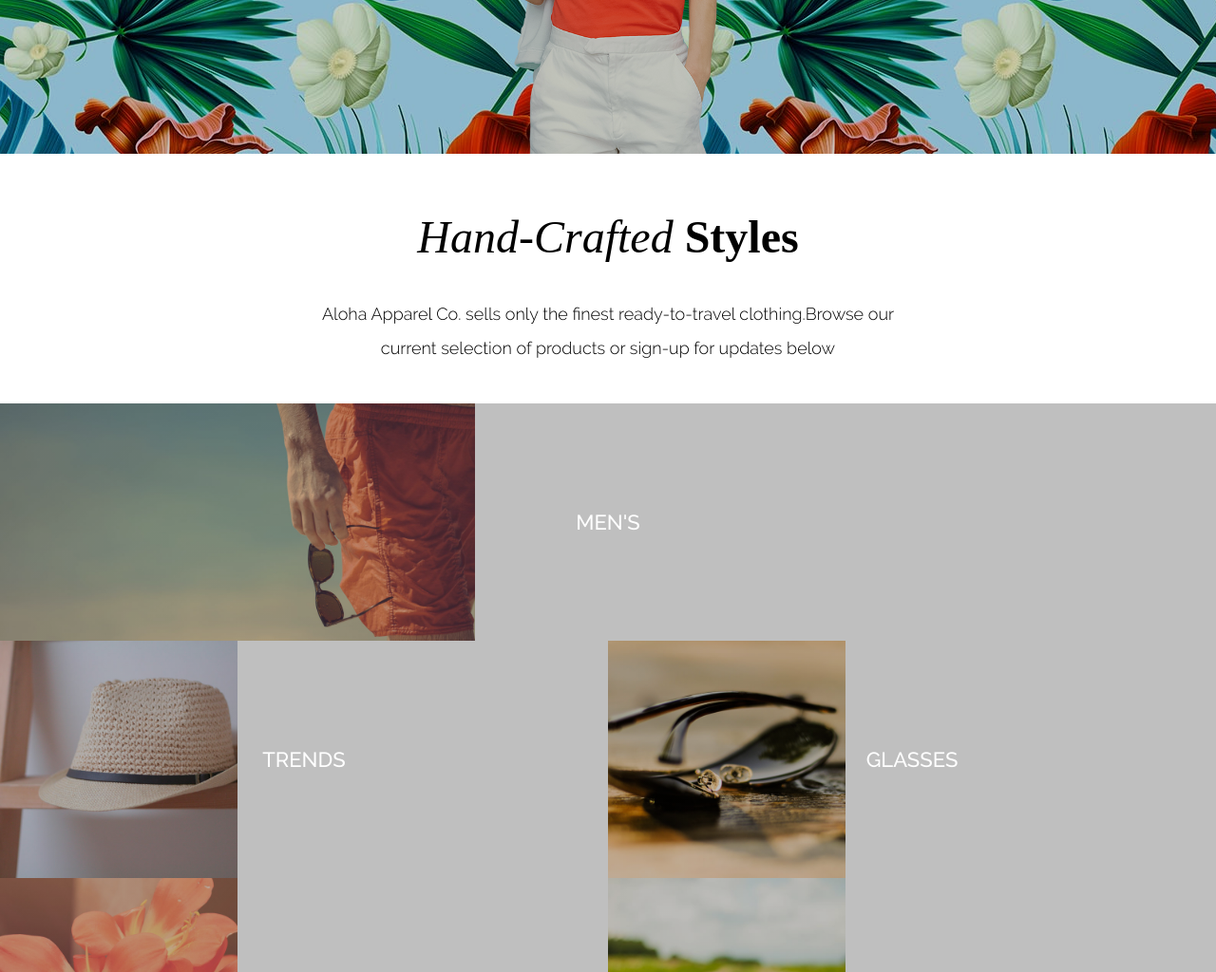
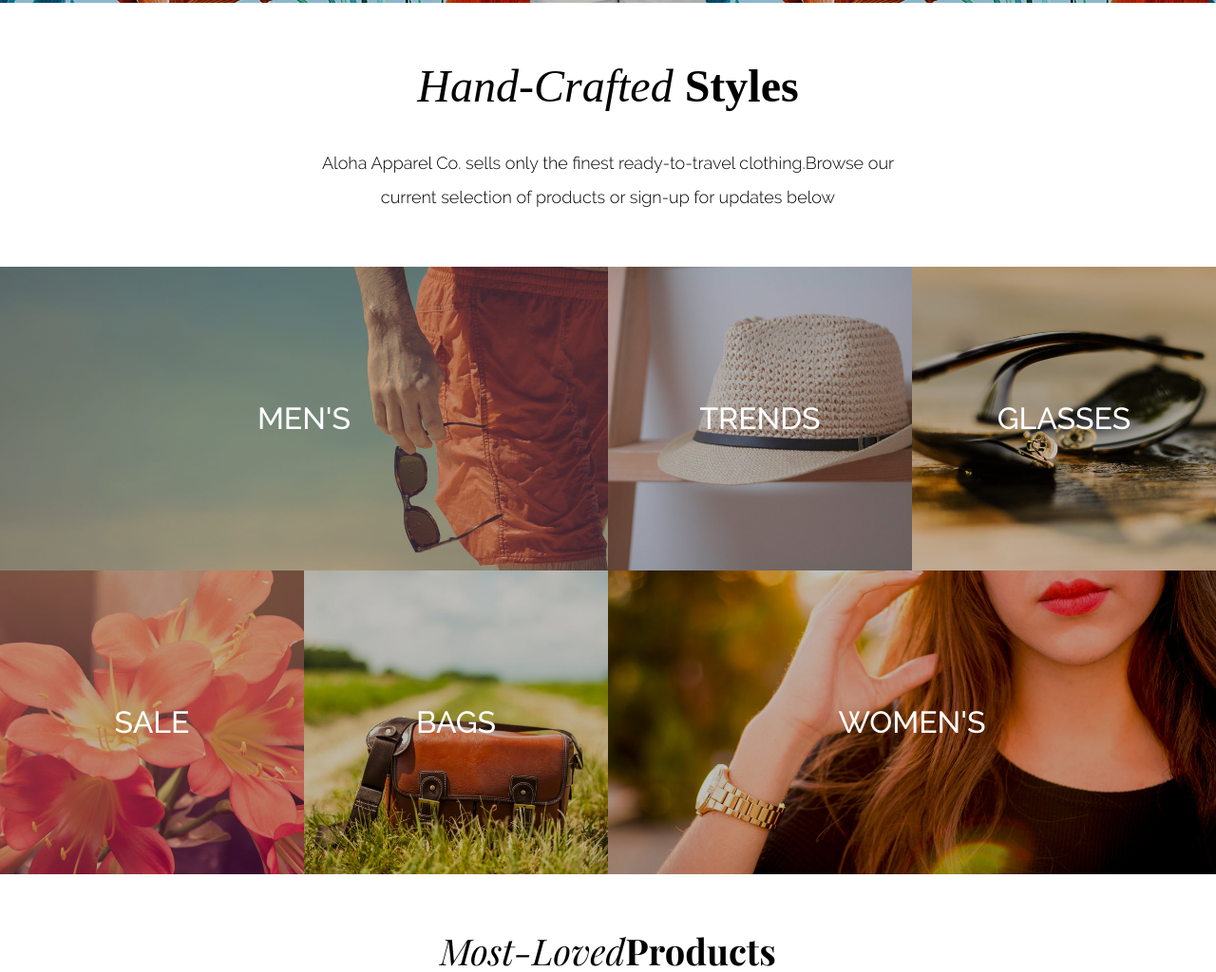
Before and after one commit to percevil/aloha-commit, a plain HTML site: page index.html in a window 1280 px wide. Shown: the part 593-1617 px from the top of the page at 95% size. Drawn offline with nearby package versions, Linux system fonts and the light colour scheme; files whose address does not match are found by name.

Commit message:
more tweeks

```diff
--- a/css/style.css
+++ b/css/style.css
@@ -25,7 +25,6 @@ html {
 
 .container-small {
   max-width: 740px;
-  height: 263px;
   padding: 64px 0px 64px 0px;
   margin: 0 auto;
   text-align: center;
@@ -35,16 +34,16 @@ html {
   display: flex;
   height: 12vh;
   align-items: center;
-  width: 100%;
-  justify-content: space-around;
-  margin-bottom: 40px;
-  border-bottom: 1px dotted gray;
+  width: 92%;
+  justify-content: space-between;
+  /* margin-bottom: 40px;
+  border-bottom: 1px dotted gray; */
 }
 
 .logo {
-  width: 137px;
-  height: 44px;
-  margin-left: 35px;
+  width: 237px;
+  height: 68px;
+  /* margin-left: 35px; */
 }
 
 .cart-wrapper {
@@ -56,10 +55,10 @@ html {
 
 .links-container {
   font-size: 0.9rem;
-  margin-bottom: 100px;
 }
 .links-nav {
   display: flex;
+  margin-right: 114px;
 }
 
 .links-container a {
@@ -72,7 +71,7 @@ html {
   background: url(../images/banner-girl.png), url(../images/flower-bkgd.jpg);
   background-repeat: no-repeat, repeat-x;
   background-position: top center;
-  background-size: 240px 615px, 60%;
+  background-size: 240px 615px, auto;
   height: 500px;
   color: white;
 }
@@ -142,7 +141,7 @@ html {
 
 .featured a {
   font-family: "Raleway";
-  font-size: rem;
+  font-size: 2rem;
   text-decoration: none;
   color: white;
 }
@@ -516,15 +515,16 @@ html {
   color: #969696;
 }
 
-@media screen and (min-width: 600px) {
+@media screen and (max-width: 600px) {
   .main-header {
     height: auto;
+
     /* position: relative;
     right: 90px;
     padding: 0px 0px 25px 20px;
     border: dotted;
     border-width: 0px 0px 1px 0px;
-    display: flex; */
+    display: flex;  */
   }
 
   .links-container a {
@@ -585,33 +585,33 @@ html {
   }
 
   .mens {
-    flex-basis: 100%;
+    flex-basis: 50%;
     height: 250px;
   }
 
   .trends {
-    flex-basis: 50%;
+    flex-basis: 25%;
     height: 250px;
   }
 
   .glasses {
-    flex-basis: 50%;
+    flex-basis: 25%;
     height: 250px;
   }
 
   .sale {
-    flex-basis: 50%;
+    flex-basis: 25%;
     height: 250px;
   }
 
   .bags {
-    flex-basis: 50%;
+    flex-basis: 25%;
     height: 250px;
   }
 
   .womens {
+    flex-basis: 50%;
     height: 250px;
-    flex-basis: 100%;
   }
 
   .sufu-container p {
--- a/index.html
+++ b/index.html
@@ -53,22 +53,23 @@ style= scroll-behaviour:smooth;>
 
 
     <section class="featured">
-        <div class="mens" class=="products">
+
+        <div class="mens" class="products">
             <a href="mens">MEN'S</a>
         </div>
-        <div class="trends" class=="products">
+        <div class="trends" class="products">
             <a href="trends">TRENDS</a>
         </div>
-        <div class="glasses" class=="products">
+        <div class="glasses" class="products">
             <a href="glasses">GLASSES</a>
         </div>
-        <div class="sale" class=="products">
+        <div class="sale" class="products">
             <a href="sale">SALE</a>
         </div>
-        <div class="bags" class=="products">
+        <div class="bags" class="products">
             <a href="bags">BAGS</a>
         </div>
-        <div class="womens" class=="products">
+        <div class="womens" class="products">
             <a href="womens">WOMEN'S</a>
         </div>
 
```
